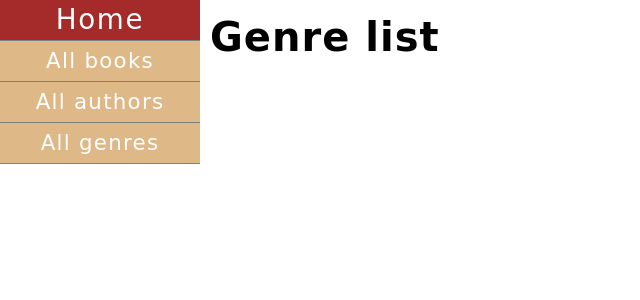
After one commit to guff192/LocalLibrary, a Django app: page /catalog/genres/ in a window 1280 px wide. The commit adds this page. Shown: the top 300 px of the page, without its empty margins (0-640 px from the left). Run offline with Django 3.2, Linux system fonts and the light colour scheme; data that the repository does not hold is empty; some web fonts are replaced.

Commit message:
Added genre list and detail view pages

```diff
--- a/catalog/models.py
+++ b/catalog/models.py
@@ -16,6 +16,9 @@ class Genre(models.Model):
         String for representing model object
         """
         return self.name
+
+    def get_absolute_url(self):
+        return reverse('genre-detail', args=[str(self.id)])
 
 
 class Language(models.Model):
@@ -53,7 +56,7 @@ class BookInstance(models.Model):
     Model representing specific copy of a book
     """
     id = models.UUIDField(primary_key=True, default=uuid.uuid4,
-        help_text="Unique ID for this particular book across whole library", )
+                          help_text="Unique ID for this particular book across whole library", )
     book = models.ForeignKey(Book, on_delete=models.SET_NULL, null=True)
     imprint = models.CharField(max_length=200)
     due_back = models.DateField(null=True, blank=True)
--- a/catalog/static/css/styles.css
+++ b/catalog/static/css/styles.css
@@ -87,12 +87,13 @@ strong {
 }
 
 .main {
-    margin-left: 20px;
+    margin-left: 10px;
 }
 
-.copies .books {
-    margin-top: 20px;
-    margin-left: 20px;
+.copies, .books {
+    margin: 40px 10px;
+    box-sizing: border-box;
+    width: 100%;
 }
 
 .text-success {
--- a/catalog/templates/base_generic.html
+++ b/catalog/templates/base_generic.html
@@ -20,6 +20,7 @@
                 <li class="menu-entry"><a href="{% url 'index' %}">Home</a></li>
                 <li class="menu-entry"><a href="{% url 'books' %}">All books</a></li>
                 <li class="menu-entry"><a href="{% url 'authors' %}">All authors</a></li>
+                <li class="menu-entry"><a href="{% url 'genres' %}">All genres</a></li>
             </ul>
         {% endblock %}
     </div>
--- a/catalog/templates/catalog/book_detail.html
+++ b/catalog/templates/catalog/book_detail.html
@@ -10,7 +10,7 @@
     <p><strong>Genre:</strong> {{ book.genre.all|join:", " }}</p>
 
     <div class="copies">
-        <h4>Copies</h4>
+        <h2>Copies</h2>
 
         {% for copy in book.bookinstance_set.all %}
             <hr>
--- /dev/null
+++ b/catalog/templates/catalog/genre_list.html
@@ -0,0 +1,14 @@
+{% extends "base_generic.html" %}
+
+{% block content %}
+    <h1>Genre list</h1>
+    {% if genre_list %}
+        <ul>
+            {% for genre in genre_list %}
+                <li>
+                    <a href="{{ genre.get_absolute_url }}">{{ genre }}</a>
+                </li>
+            {% endfor %}
+        </ul>
+    {% endif %}
+{% endblock %}
--- a/catalog/urls.py
+++ b/catalog/urls.py
@@ -5,5 +5,7 @@ urlpatterns = [path('', views.index, name='index'),
                path('books/', views.BookListView.as_view(), name='books'),
                path('books/<int:pk>', views.BookDetailView.as_view(), name='book-detail'),
                path('authors/', views.AuthorListView.as_view(), name='authors'),
-               path('authors/<int:pk>', views.AuthorDetailView.as_view(), name='author-detail')
+               path('authors/<int:pk>', views.AuthorDetailView.as_view(), name='author-detail'),
+               path('genres/', views.GenreListView.as_view(), name='genres'),
+               path('genres/<int:pk>', views.GenreDetailView.as_view(), name='genre-detail')
                ]
--- a/catalog/views.py
+++ b/catalog/views.py
@@ -41,3 +41,11 @@ class AuthorListView(generic.ListView):
 
 class AuthorDetailView(generic.DetailView):
     model = Author
+
+
+class GenreListView(generic.ListView):
+    model = Genre
+
+
+class GenreDetailView(generic.DetailView):
+    model = Genre
```
Also changed, not shown: catalog/templates/catalog/genre_detail.html (renamed from catalog/templates/catalog/author_detail.html, +3 -4 lines).
